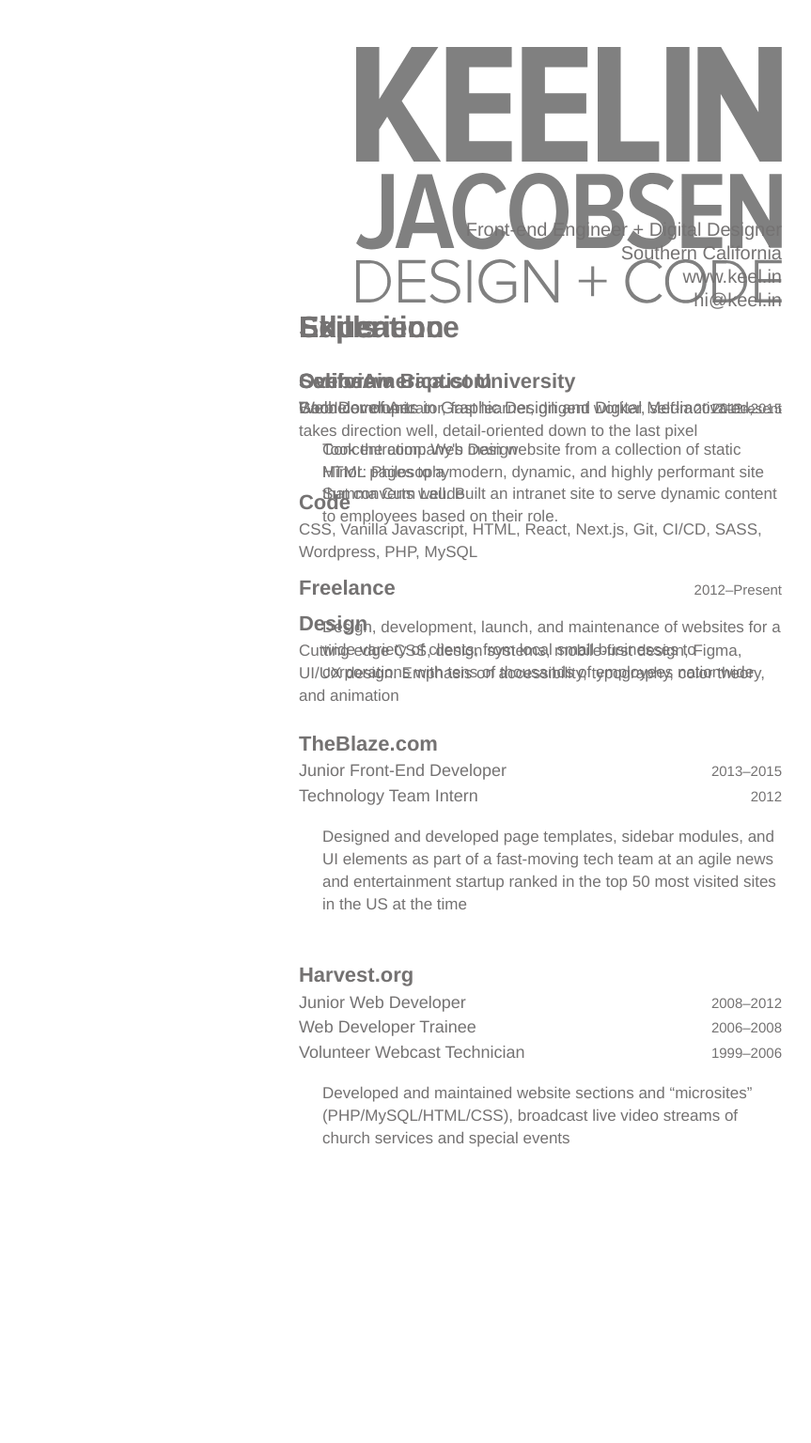
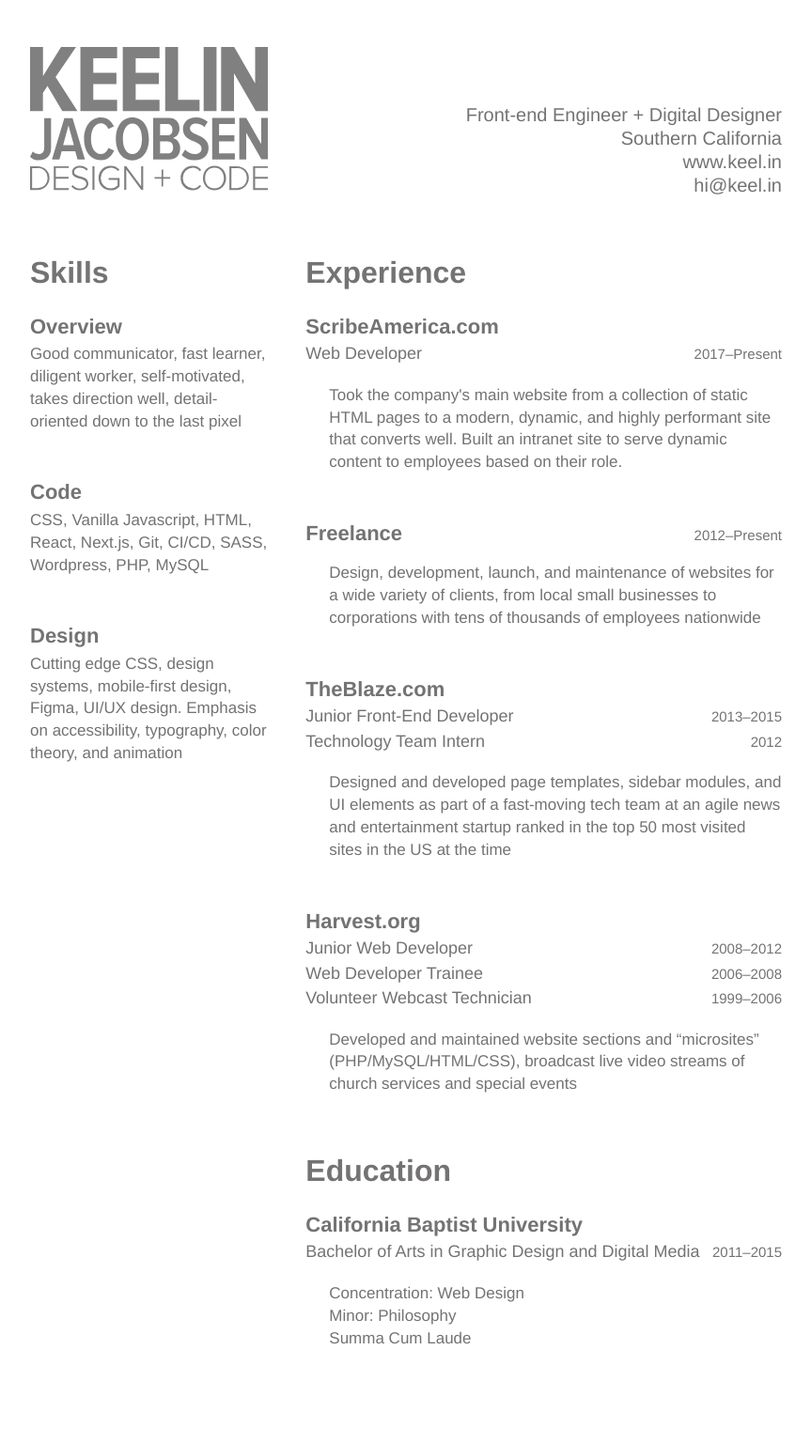
Before and after one commit to KeelinJ/keelinj.github.io, a Jekyll site: the page built from docs/resume.html, in a window 1280 px wide. Shown: the whole page at 94% size, without its empty margins (208-1071 px from the left). Built offline with Jekyll 4.4.1, drawn with Linux system fonts in a browser that asks for light colours; before the commit the page ends 1274 px from its top, so only the background shows below that.

Commit message:
fix layout

```diff
--- a/docs/css/resume.scss
+++ b/docs/css/resume.scss
@@ -31,7 +31,7 @@
   grid-template-columns: subgrid;
   grid-template-rows: subgrid;
   grid-column: span 2;
-  grid-rows: span 2;
+  grid-row: span 2;
 }
 svg.logo {
   fill: #808080;
@@ -51,6 +51,7 @@
   max-width: 800px;
   padding: 50px;
   margin: auto;
+  display: grid;
   grid-template-columns: 1fr 2fr;
   grid-template-areas:
     "logo contact"
```
